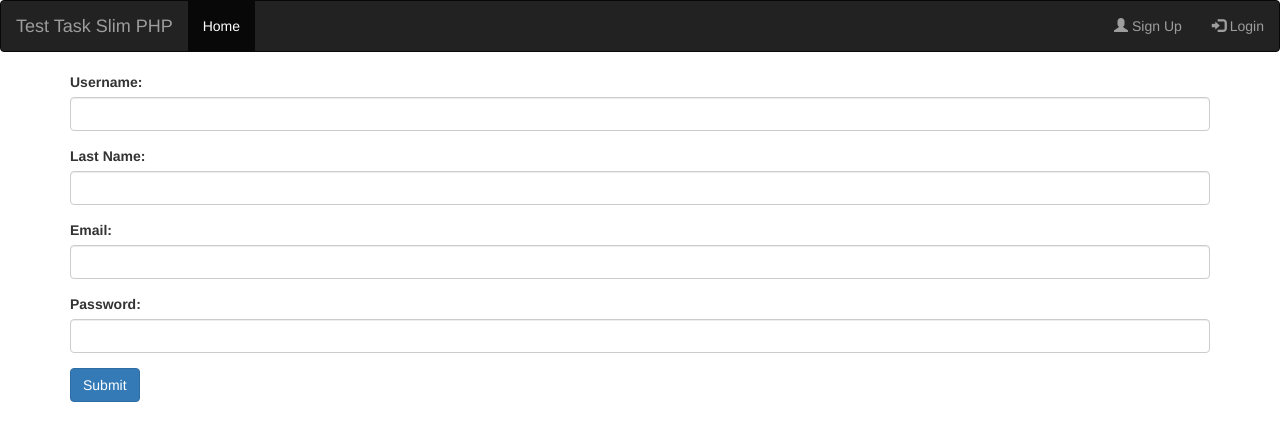
After one commit to xDen4ik/SlimTestTask, a PHP site: template resources/views/admin/edit.twig in a window 1280 px wide. The commit adds this page. Shown: the top 441 px of the page. Run offline with PHP 8.4, Linux system fonts and the light colour scheme; the template is opened without the code that fills it, so the values that code supplies are empty; some libraries are stand-ins or nearby versions.

Commit message:
Edit users

```diff
--- a/app/Auth/Auth.php
+++ b/app/Auth/Auth.php
@@ -31,7 +31,7 @@ class Auth
         }
 
         if (password_verify($password, $user->password)) {
-            setcookie("user", $user->id);
+            setcookie("user", $user->id, time() + 604800, "/");
             $this->user_log($user->id);
             return true;
         }
@@ -42,7 +42,7 @@ class Auth
 
     public function logout()
     {
-        setcookie("user", "", time() - 3600);
+        setcookie("user", "", time() - 3600, "/");
     }
 
     public function user_log($id)
--- a/app/Middleware/ValidationErrorsMiddleware.php
+++ b/app/Middleware/ValidationErrorsMiddleware.php
@@ -9,6 +9,7 @@ class ValidationErrorsMiddleWare extends Middleware
         if (!empty($_SESSION['errors'])) {
             $this->container->view->getEnvironment()->addGlobal('errors', $_SESSION['errors']);
         }
+
         unset($_SESSION['errors']);
 
         $response = $next($request, $response);
--- a/app/Models/User.php
+++ b/app/Models/User.php
@@ -15,4 +15,7 @@ class User extends Model
         'email',
         'password',
     ];
+
+
+
 }
--- a/app/Validation/Validator.php
+++ b/app/Validation/Validator.php
@@ -17,7 +17,8 @@ class Validator
             }
         }
 
-        $_SESSION['errors'] = $this->errors;
+        if (!empty($this->errors))
+            $_SESSION['errors'] = $this->errors;
 
         return $this;
     }
--- a/app/routes.php
+++ b/app/routes.php
@@ -13,3 +13,9 @@ $app->post('/auth/signin', 'AuthController:postSignIn');
 
 //SignOut
 $app->get('/auth/signout', 'AuthController:getSignOut')->setName('outh.signout');
+
+//admin
+$app->get('/admin/users', 'AdminController:getUsers')->setName('admin.users');
+$app->get('/admin/edit/{id:[0-9]+}', 'AdminController:getUser')->setName('admin.edit');
+
+$app->post('/update', 'AdminController:updateUser')->setName('admin.update');;
--- /dev/null
+++ b/resources/views/admin/edit.twig
@@ -0,0 +1,61 @@
+{% extends 'templates/app.twig' %}
+{% block content %}
+	<form action="{{ path_for('admin.update') }}" method="post">
+		<input name="id" value="{{id}}" hidden>
+
+		<div class="form-group{{ errors.first_name ? ' has-error' : ''}}">
+			<label for="uname">Username:</label>
+			<input type="text" class="form-control" id="first_name" placehuserer="Enter username" name="first_name" value="{{ user.first_name}}">
+			{% if errors.first_name %}
+				<span class="help-block">{{ errors.first_name | first}}</span>
+			{% endif %}
+		</div>
+
+		<div class="form-group{{ errors.last_name ? ' has-error' : ''}}">
+			<label for="uname">Last Name:</label>
+			<input type="text" class="form-control" id="last_name" placehuserer="Enter last name" name="last_name" value="{{ user.last_name}}">
+			{% if errors.last_name %}
+				<span class="help-block">{{ errors.last_name | first}}</span>
+			{% endif %}
+		</div>
+
+
+		<div class="form-group{{ errors.email ? ' has-error' : ''}}">
+			<label for="uname">Email:</label>
+			<input type="email" class="form-control" id="email" placehuserer="Enter email" name="email" value="{{ user.email}} ">
+			{% if errors.email %}
+				<span class=" help-block">{{ errors.email | first}}</span>
+			{% endif %}
+		</div>
+
+		<div class="form-group{{ errors.password ? ' has-error' : ''}}">
+			<label for="pwd">Password:</label>
+			<input type="password" class="form-control" id="pwd" placehuserer="Enter password" name="password" value="{{user.password}}">
+			{% if errors.password %}
+				<span class="help-block">{{ errors.password | first}}</span>
+			{% endif %}
+		</div>
+
+		<button type="submit" class="btn btn-primary">Submit</button>
+	</form>
+
+	<script>
+		// Disable form submissions if there are invalid fields
+(function () {
+'use strict';
+window.addEventListener('load', function () { // Get the forms we want to add validation styles to
+var forms = document.getElementsByClassName('needs-validation');
+// Loop over them and prevent submission
+var validation = Array.prototype.filter.call(forms, function (form) {
+form.addEventListener('submit', function (event) {
+if (form.checkValidity() === false) {
+event.preventDefault();
+event.stopPropagation();
+}
+form.classList.add('was-validated');
+}, false);
+});
+}, false);
+})();
+	</script>
+{% endblock %}
--- a/resources/views/templates/partials/navigation.twig
+++ b/resources/views/templates/partials/navigation.twig
@@ -11,7 +11,8 @@
       <li class="dropdown">
         <a href="#" class="dropdown-toggle" data-toggle="dropdown" role="button"> Admin {{ auth.user.first_name }}</a>
         <ul class="dropdown-menu">
-          <li><a href="/public/auth/signup"><span class="glyphicon glyphicon-user"></span> Sign Up</a></li>
+          <li><a href="{{ path_for('admin.users')}}"><span class="glyphicon glyphicon-user"></span>Users</a></li>
+          <li><a href="/public/auth/signup"><span class="glyphicon glyphicon-user"></span>Logs</a></li>
           <li><a href="{{ path_for('outh.signout')}}"><span class="glyphicon glyphicon-log-in"></span>LogOut</a></li>
         </ul>
       </li>
```
Also changed, not shown: app/Controllers/Admin/AdminController.php (added, +70 -0 lines), bootstrap/app.php (+6 -2 lines), resources/views/admin/users.twig (added, +38 -0 lines), resources/views/templates/app.twig (indentation only).
